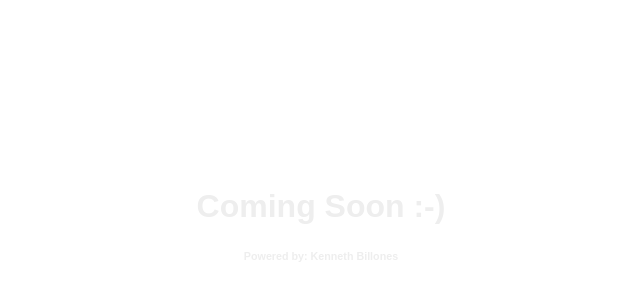
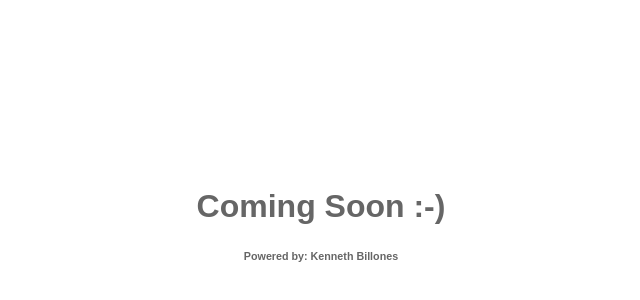
Before and after one commit to kenziy/kenziy, a plain HTML site: page index.html in a window 1280 px wide. Shown: the part 68-368 px from the top of the page, without its empty margins (319-959 px from the left). Drawn offline with Linux system fonts and the light colour scheme.

Commit message:
Update index.html

```diff
--- a/index.html
+++ b/index.html
@@ -4,7 +4,7 @@
 	<title>Kenziy's Profile</title>
 	<style type="text/css">
 		body {
-			color: #eee;
+			color: #666;
 			font-family: sans-serif;
 			text-align: center;
 			margin-top: 20%;
```
